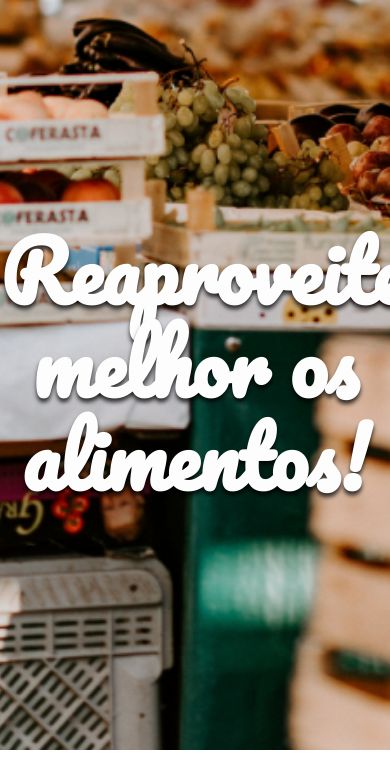
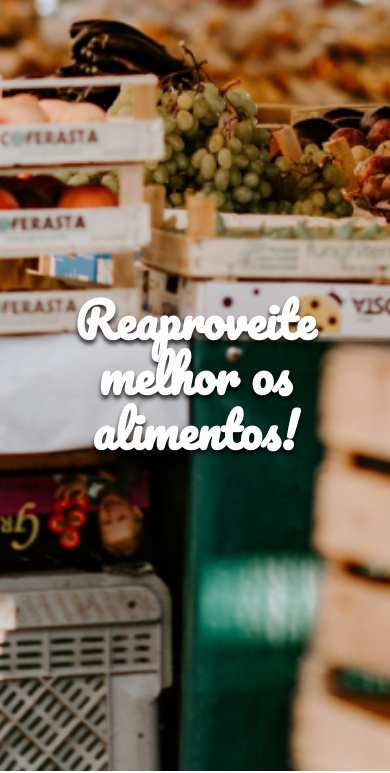
Before and after one commit to gustavocuore/fruta-e-fruto, a plain HTML site: page index.html in a window 390 px wide. Shown: the part 94-867 px from the top of the page. Drawn offline with Linux system fonts and the light colour scheme.

Commit message:
deixando o banner responsivo

```diff
--- a/assets/css/banner/banner-imagem.css
+++ b/assets/css/banner/banner-imagem.css
@@ -1,5 +1,16 @@
 .banner__imagem {
     background: url('../../img/banner.jpg') no-repeat center / cover;
-    height: calc(100vh - 72px);
     width: 100%;
 }
+
+@media screen and (min-width: 0) {
+    .banner__imagem {
+        height: calc(100vh - 51px);
+    }
+}
+
+@media screen and (min-width: 768px) {
+    .banner__imagem {
+        height: calc(100vh - 72px);
+    }
+}
--- a/assets/css/banner/banner-titulo.css
+++ b/assets/css/banner/banner-titulo.css
@@ -1,7 +1,6 @@
 .banner__titulo {
     color: #fdfdfd;
     font-family: Pacifico, cursive;
-    font-size: 5.0625rem;
     position: absolute;
     left: 50%;
     text-shadow: 0 4px 4px rgba(0, 0, 0, 0.75);
@@ -10,3 +9,15 @@
     transform: translate(-50%, -50%);
     width: 100%;
 }
+
+@media screen and (min-width: 0) {
+    .banner__titulo {
+        font-size: 3rem;
+    }
+}
+
+@media screen and (min-width: 768px) {
+    .banner__titulo {
+        font-size: 5.0625rem;
+    }
+}
```
Also changed, not shown: assets/css/banner/banner.css (line endings or trailing spaces).
